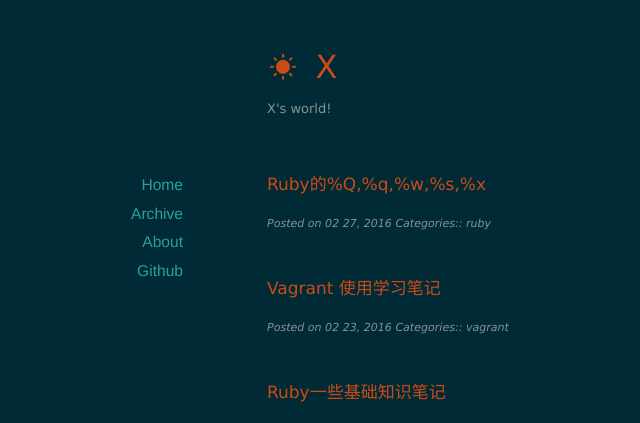
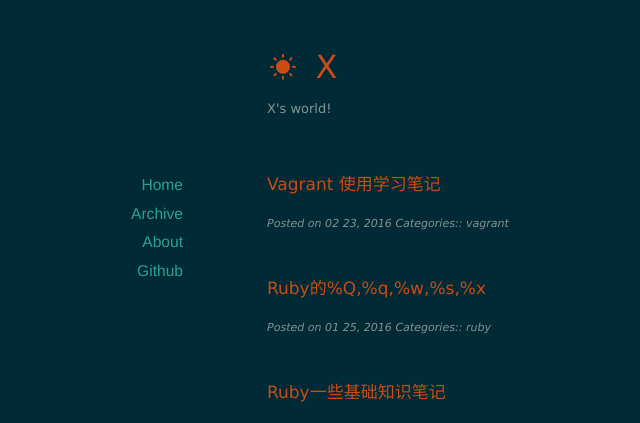
Before and after one commit to xxlv/okuer, a Jekyll site: the page built from archives/index.html, in a window 1280 px wide and 900 px high. Shown: the top 423 px of the window, without its empty margins (123-763 px from the left). Built offline with Jekyll 4.4.1, drawn with Linux system fonts in a browser that asks for light colours; nearby versions of some CDN libraries.

Commit message:
new article

```diff
--- a/_posts/2016/2016-02-28-ruby-%-syntax.md
+++ b/_posts/2016/2016-02-28-ruby-%-syntax.md
@@ -1,7 +1,7 @@
 ---
 author: X
 comments: true
-date: 2016-02-27 02:49:00+00:00
+date: 2016-01-25 03:49:00+00:00
 layout: post
 title: Ruby的%Q,%q,%w,%s,%x
 categories: ruby
```
